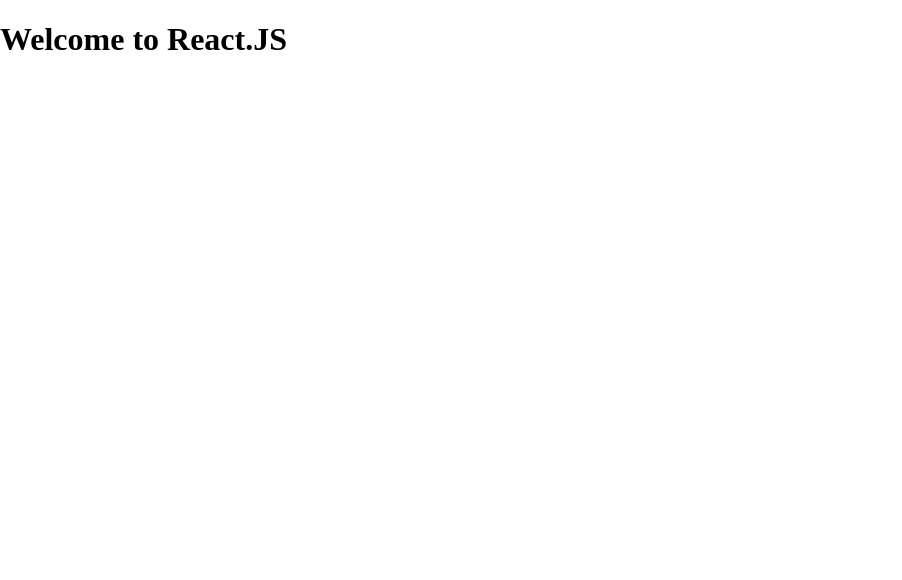
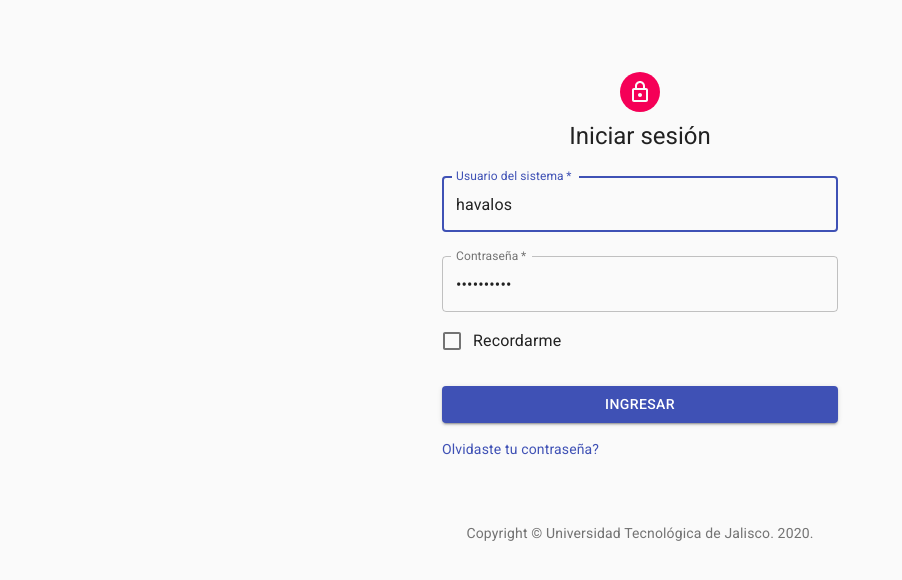
Before and after one commit to havalos97/react-base-w-redux, a React (Create React App) app: page / in a window 1280 px wide. Shown: the top 580 px of the page, without its empty margins (0-902 px from the left). Built offline with nearby package versions, Linux system fonts and the light colour scheme.

Commit message:
Added redux and login

```diff
--- a/public/index.html
+++ b/public/index.html
@@ -6,7 +6,7 @@
 		<meta name="viewport" content="width=device-width, initial-scale=1" />
 		<link rel="stylesheet" href="https://fonts.googleapis.com/css?family=Roboto:300,400,500,700&display=swap" />
 		<link rel="stylesheet" href="https://fonts.googleapis.com/icon?family=Material+Icons" />
-		<title>React App Basic Components</title>
+		<title>UTJ Admon.</title>
 	</head>
 	<body>
 		<div id="root"></div>
--- a/src/App.js
+++ b/src/App.js
@@ -1,16 +1,45 @@
-import React, { Component, Fragment } from "react";
+import React, { Component } from "react";
+import {
+	BrowserRouter,
+	Switch,
+	Route,
+} from "react-router-dom";
+import { createStore, applyMiddleware } from 'redux';
+import { Provider } from 'react-redux';
+import reducers from './redux/reducers/index.js';
+import reduxThunk from 'redux-thunk';
+
+import Login from './containers/Login.js';
+import Profile from './containers/Profile.js';
+
+const store = createStore(
+	reducers, /* Reducers */
+	applyMiddleware(reduxThunk), /* Initial state */
+);
 
 class App extends Component {
-	constructor(props) {
-		super(props);
-		this.state = {};
-	}
-
 	render() {
 		return (
-			<Fragment>
-				<h1>Welcome to React.JS</h1>
-			</Fragment>
+			<Provider store={store}>
+				<BrowserRouter>
+					<Switch>
+						<Route
+							path={'/'}
+							exact
+							render={(props) =>
+								<Login {...props} />
+							}
+						/>
+						<Route
+							path={'/profile'}
+							exact
+							render={(props) =>
+								<Profile {...props} />
+							}
+						/>
+					</Switch>
+				</BrowserRouter>
+			</Provider>
 		);
 	}
 }
--- /dev/null
+++ b/src/containers/Login.js
@@ -0,0 +1,153 @@
+import React from 'react';
+import { connect } from 'react-redux';
+import * as loginActions from '../redux/actions/loginActions.js';
+import * as temp_tables from '../utils/temp_db.js';
+import { Redirect } from "react-router-dom";
+
+import Avatar from '@material-ui/core/Avatar';
+import Button from '@material-ui/core/Button';
+import CssBaseline from '@material-ui/core/CssBaseline';
+import TextField from '@material-ui/core/TextField';
+import FormControlLabel from '@material-ui/core/FormControlLabel';
+import Checkbox from '@material-ui/core/Checkbox';
+import Link from '@material-ui/core/Link';
+import Grid from '@material-ui/core/Grid';
+import Box from '@material-ui/core/Box';
+import LockOutlinedIcon from '@material-ui/icons/LockOutlined';
+import Typography from '@material-ui/core/Typography';
+import { makeStyles } from '@material-ui/core/styles';
+import Container from '@material-ui/core/Container';
+
+function Footer() {
+	return (
+		<Typography variant="body2" color="textSecondary" align="center">
+			{ 'Copyright © ' }
+			<Link color="inherit" href="https://utj.edu.mx/" target="_blank">
+				 Universidad Tecnológica de Jalisco.
+			</Link>
+			{' '}
+			{ new Date().getFullYear() }
+			{ '.' }
+		</Typography>
+	);
+}
+
+const useStyles = makeStyles((theme) => ({
+	paper: {
+		marginTop: theme.spacing(8),
+		display: 'flex',
+		flexDirection: 'column',
+		alignItems: 'center',
+	},
+	avatar: {
+		margin: theme.spacing(1),
+		backgroundColor: theme.palette.secondary.main,
+	},
+	form: {
+		width: '100%',
+		marginTop: theme.spacing(1),
+	},
+	submit: {
+		margin: theme.spacing(3, 0, 2),
+	},
+}));
+
+const Login = (props) => {
+	const classes = useStyles();
+
+	function doLogin(username, password) {
+		const authenticated_user = temp_tables.users.filter((user) => {
+			return (user.username === username && user.password === password);
+		});
+		if (authenticated_user.length > 0) {
+			props.setRedirectTo('/profile');
+		} else {
+			alert('Usuario o contraseña incorrectos. Intente de nuevo.')
+		}
+	}
+
+	if (props.redirectTo.length > 0) {
+		console.log(props.redirectTo);
+		return (
+			<Redirect to={props.redirectTo} />
+		);
+	}
+	return (
+		<Container component="main" maxWidth="xs">
+			<CssBaseline />
+			<div className={classes.paper}>
+				<Avatar className={classes.avatar}>
+					<LockOutlinedIcon />
+				</Avatar>
+				<Typography component="h1" variant="h5">
+					Iniciar sesión
+				</Typography>
+				<form className={classes.form} onSubmit={(e) => e.preventDefault()} noValidate>
+					<TextField
+						variant="outlined"
+						margin="normal"
+						required
+						fullWidth
+						id="username"
+						label="Usuario del sistema"
+						name="username"
+						autoComplete="username"
+						autoFocus
+						value={props.username}
+						onChange={(e) => props.setUsername(e.target.value)}
+					/>
+					<TextField
+						variant="outlined"
+						margin="normal"
+						required
+						fullWidth
+						name="password"
+						label="Contraseña"
+						type="password"
+						id="password"
+						autoComplete="current-password"
+						value={props.password}
+						onChange={(e) => props.setPassword(e.target.value)}
+					/>
+					<FormControlLabel
+						control={
+							<Checkbox
+								value="remember"
+								color="primary"
+								checked={props.rememberMe}
+								onChange={(e) => props.setRememberMe(e.target.checked)}
+							/>
+						}
+						label="Recordarme"
+					/>
+					<Button
+						type="submit"
+						fullWidth
+						variant="contained"
+						color="primary"
+						className={classes.submit}
+						onClick={() => doLogin(props.username, props.password)}
+					>
+						Ingresar
+					</Button>
+					<Grid container>
+						<Grid item xs>
+							<Link href="#" variant="body2">
+								Olvidaste tu contraseña?
+							</Link>
+						</Grid>
+					</Grid>
+				</form>
+			</div>
+			<Box mt={8}>
+				<Footer />
+			</Box>
+		</Container>
+	);
+}
+
+const mapStateToProps = (reducers) => {
+	return reducers.loginReducer;
+}
+
+export default connect(mapStateToProps, loginActions)(Login);
--- /dev/null
+++ b/src/containers/Profile.js
@@ -0,0 +1,16 @@
+import React, {Component} from 'react';
+import { connect } from 'react-redux';
+
+class Profile extends Component {
+	render() {
+		return (
+			<h1>Bienvenido {this.props.username}</h1>
+		);
+	}
+}
+
+const mapStateToProps = (reducers) => {
+	return reducers.loginReducer;
+}
+
+export default connect(mapStateToProps)(Profile);
--- a/src/index.js
+++ b/src/index.js
@@ -3,12 +3,7 @@
 import "./index.css";
 import App from "./App.js";
 
-/* router */
-import { BrowserRouter } from "react-router-dom";
-
 ReactDOM.render(
-	<BrowserRouter>
-		<App />
-	</BrowserRouter>,
+	<App />,
 	document.getElementById("root")
 );
--- /dev/null
+++ b/src/redux/actions/loginActions.js
@@ -0,0 +1,27 @@
+export const setUsername = (value) => (dispatch) => {
+	dispatch({
+		type: 'set_username',
+		payload: value,
+	});
+};
+
+export const setPassword = (value) => (dispatch) => {
+	dispatch({
+		type: 'set_password',
+		payload: value,
+	});
+};
+
+export const setRememberMe = (value) => (dispatch) => {
+	dispatch({
+		type: 'set_rememberMe',
+		payload: value,
+	});
+};
+
+export const setRedirectTo = (value) => (dispatch) => {
+	dispatch({
+		type: 'set_redirectTo',
+		payload: value,
+	});
+};
--- /dev/null
+++ b/src/redux/reducers/index.js
@@ -0,0 +1,6 @@
+import { combineReducers } from 'redux';
+import loginReducer from './loginReducer.js';
+
+export default combineReducers({
+	loginReducer,
+});
--- /dev/null
+++ b/src/redux/reducers/loginReducer.js
@@ -0,0 +1,37 @@
+const INITIAL_STATE = {
+	username: 'havalos',
+	password: 'havalos123',
+	rememberMe: false,
+	redirectTo: '',
+};
+
+export default (state=INITIAL_STATE, action) => {
+	switch (action.type) {
+		case 'set_username':
+			return {
+				...state,
+				username: action.payload,
+			}
+
+		case 'set_password':
+			return {
+				...state,
+				password: action.payload,
+			}
+
+		case 'set_rememberMe':
+			return {
+				...state,
+				rememberMe: action.payload,
+			}
+
+		case 'set_redirectTo':
+			return {
+				...state,
+				redirectTo: action.payload,
+			}
+
+		default:
+			return state;
+	}
+}
--- /dev/null
+++ b/src/utils/temp_db.js
@@ -0,0 +1,14 @@
+export const users = [
+	{
+		username: 'havalos',
+		password: 'havalos123',
+	},
+	{
+		username: 'luisc',
+		password: 'luisc123',
+	},
+	{
+		username: 'admon',
+		password: 'admon',
+	}
+];
```
Also changed, not shown: package.json (+6 -1 lines), 1 other file (tests, documents, lock files or other folders).
